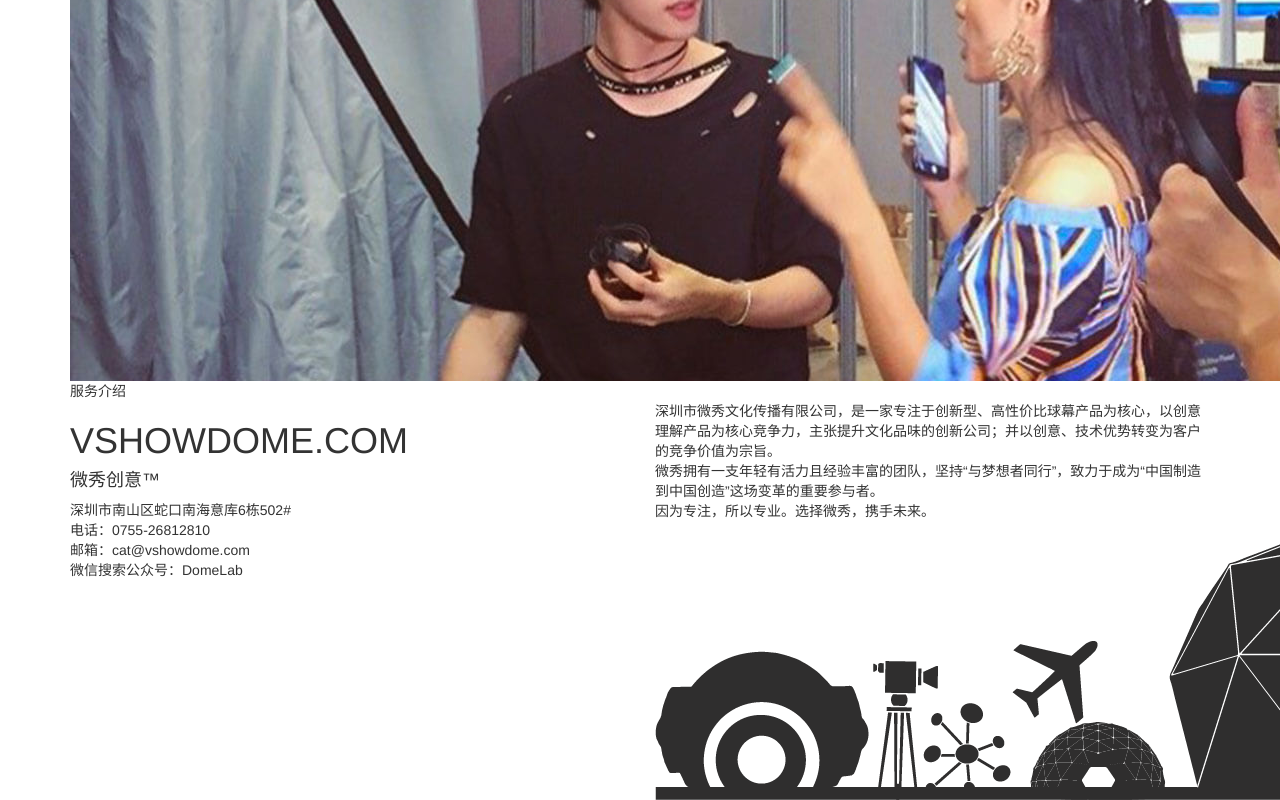
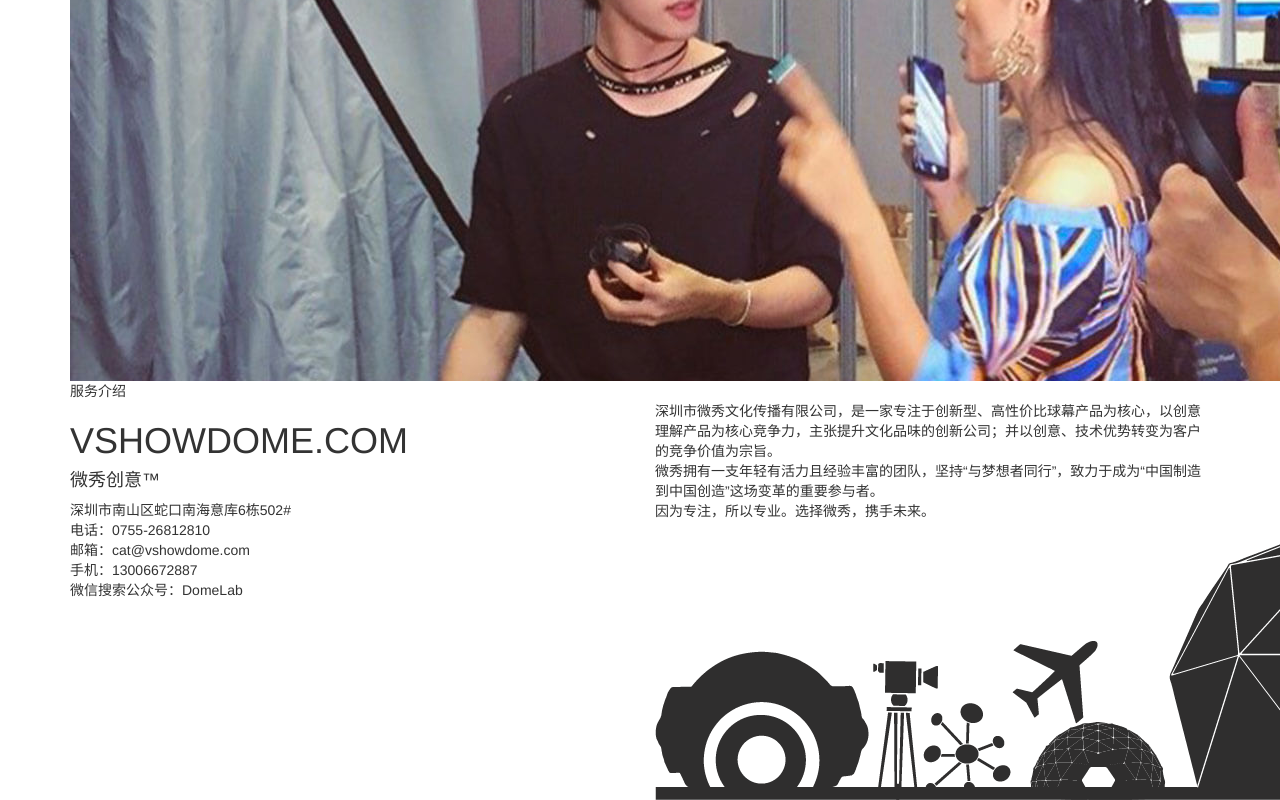
Before and after one commit to andyliangshan/newShow, a website built with webpack: page views/index.html in a window 1280 px wide. Shown: the part 1570-2370 px from the top of the page. Built offline with nearby package versions, Linux system fonts and the light colour scheme.

Commit message:
修改ico以及手机号码

```diff
--- a/views/index.html
+++ b/views/index.html
@@ -130,6 +130,7 @@
                             深圳市南山区蛇口南海意库6栋502#<br>
                             <span class="hidden-xs">电话：</span><i class="fa fa-phone visible-xs-inline" aria-hidden="true"></i>0755-26812810<br>
                             <span class="hidden-xs">邮箱：</span>cat@vshowdome.com<br>
+                            <span class="hidden-xs">手机：</span>13006672887<br>
                             <span class="hidden-xs">微信搜索公众号：</span>DomeLab
                         </address>
                     </div>
```
